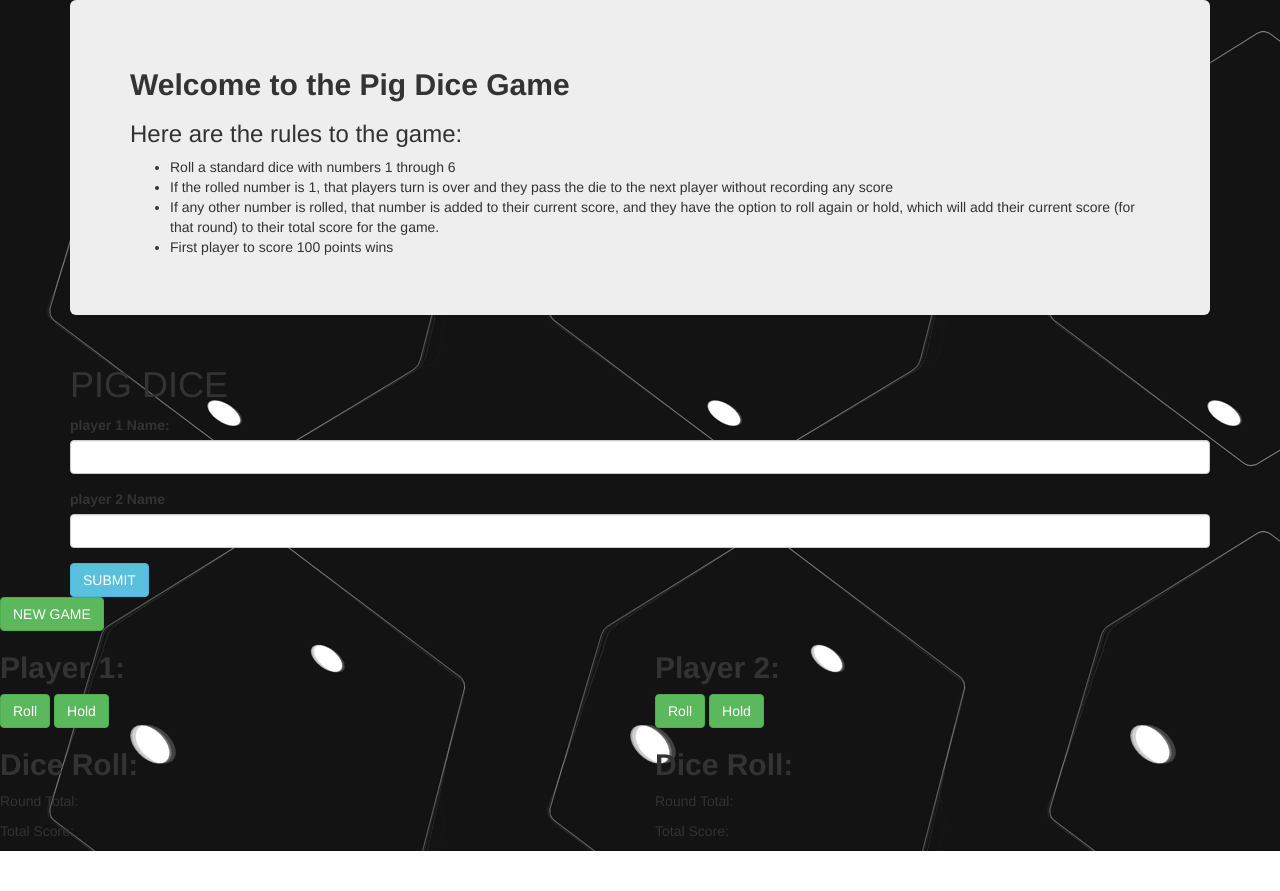
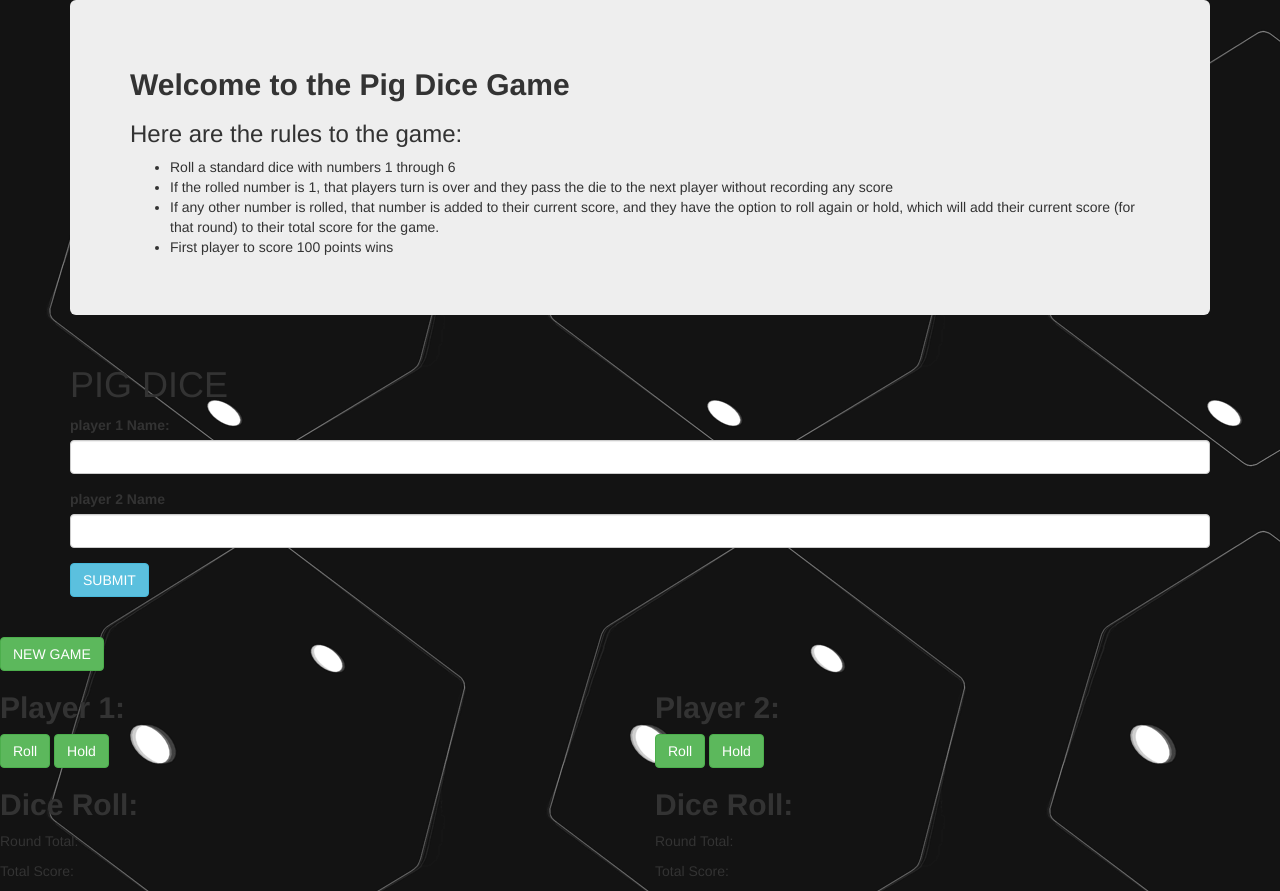
Before and after one commit to dan-jugz/diceGame, a plain HTML site: page index.html in a window 1280 px wide. Before the commit the page ends 851 px from the top, so only its background shows below. Drawn offline with Linux system fonts and the light colour scheme.

Commit message:
proper spacing of elements

```diff
--- a/css/styles.css
+++ b/css/styles.css
@@ -5,6 +5,3 @@ h2 {
   font-weight: bold;
   color: inherit;
 }
-@media (min-width: 800px) {
-  float: left;
-  width: 60%;
```
Also changed, not shown: index.html (+1 -1 lines).
